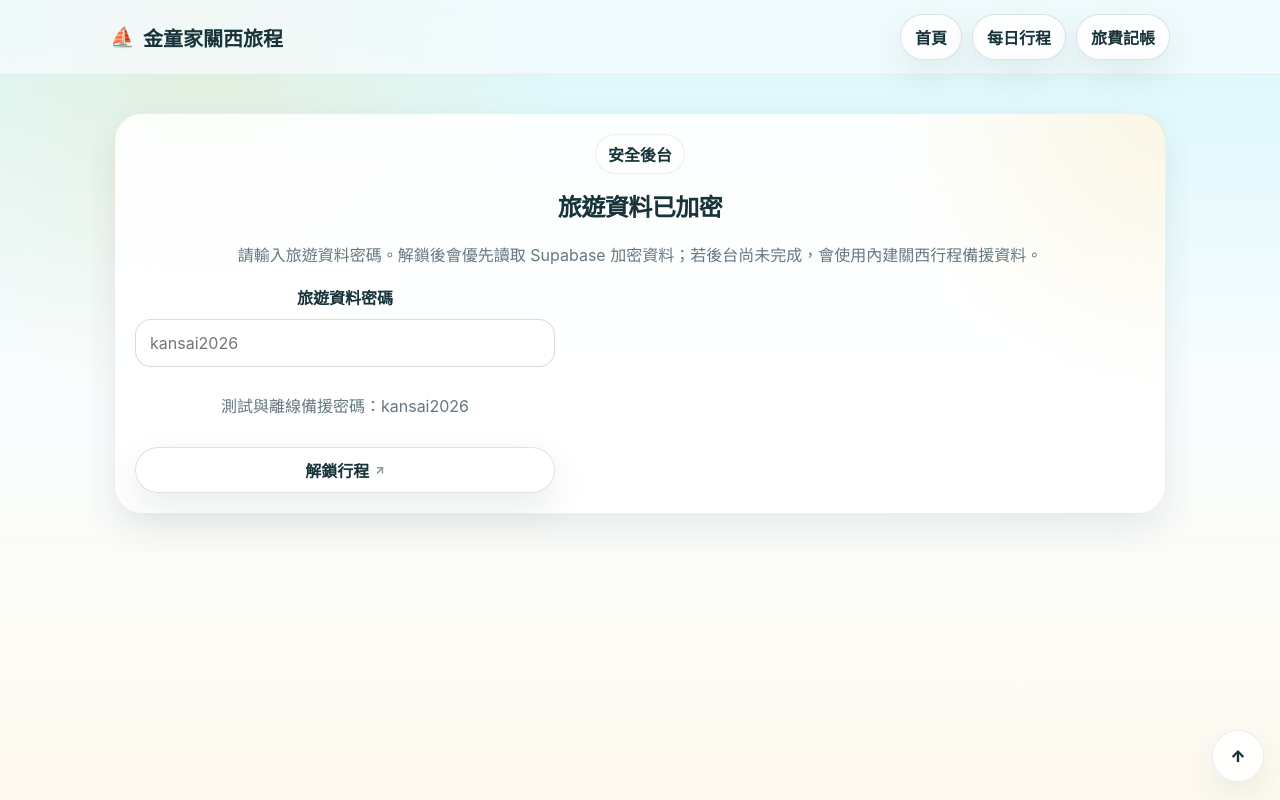
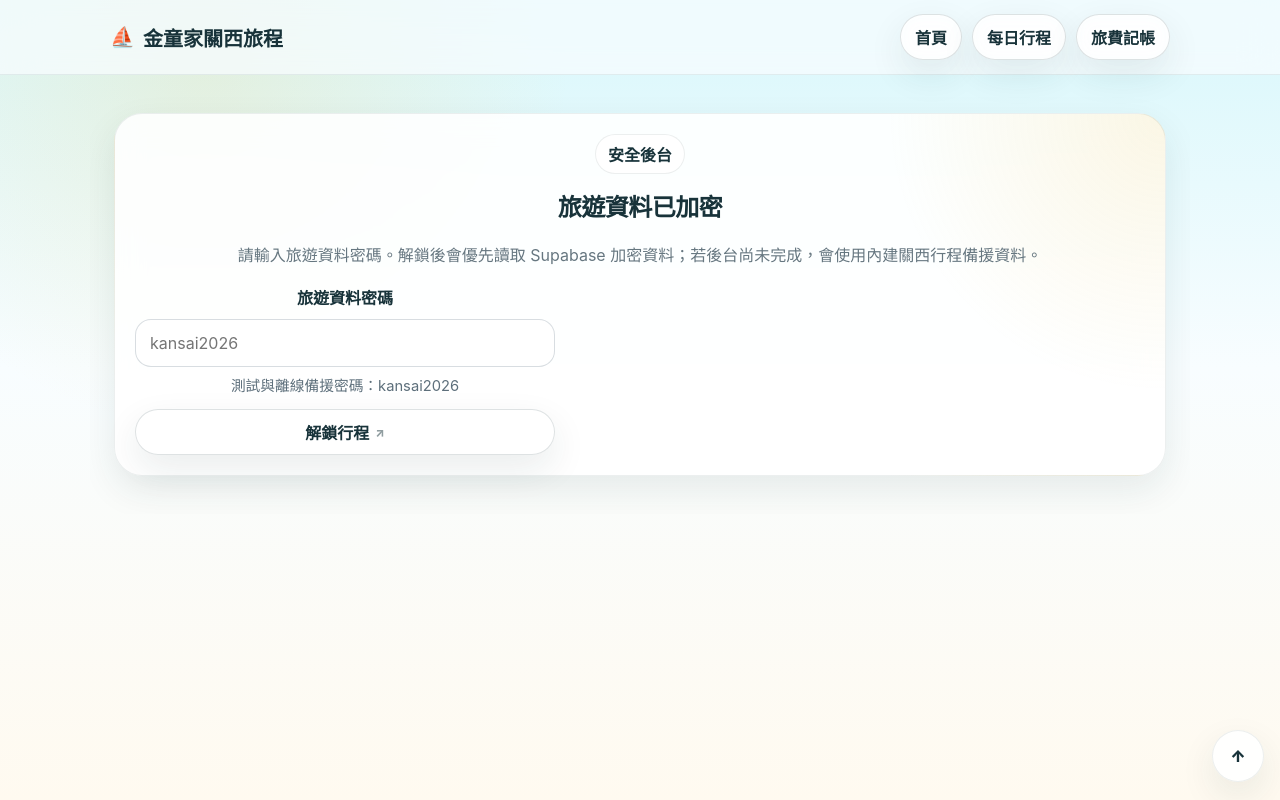
Before and after one commit to sacha693/my-storyjs-app, a React (Vite) app: page /my-storyjs-app/days in a window 1280 px wide. Built offline with nearby package versions, Linux system fonts and the light colour scheme.

Commit message:
Style trip data password gate help text

```diff
--- a/src/styles/components/TripDataGate.css
+++ b/src/styles/components/TripDataGate.css
@@ -28,6 +28,13 @@
   border-color: rgba(39, 68, 92, 0.38);
 }
 
+.secureGateHelp {
+  margin: -2px 0 2px;
+  color: #5d6f7b;
+  font-size: 0.92rem;
+  line-height: 1.5;
+}
+
 .secureGateError {
   padding: 12px 14px;
   border-radius: 16px;
```
